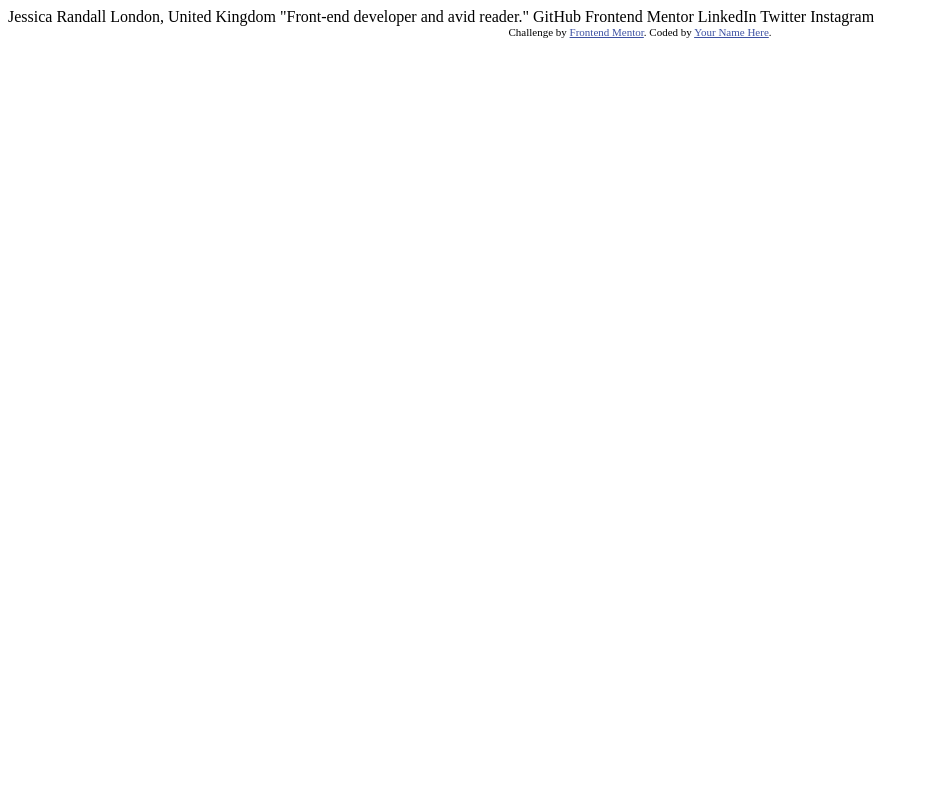
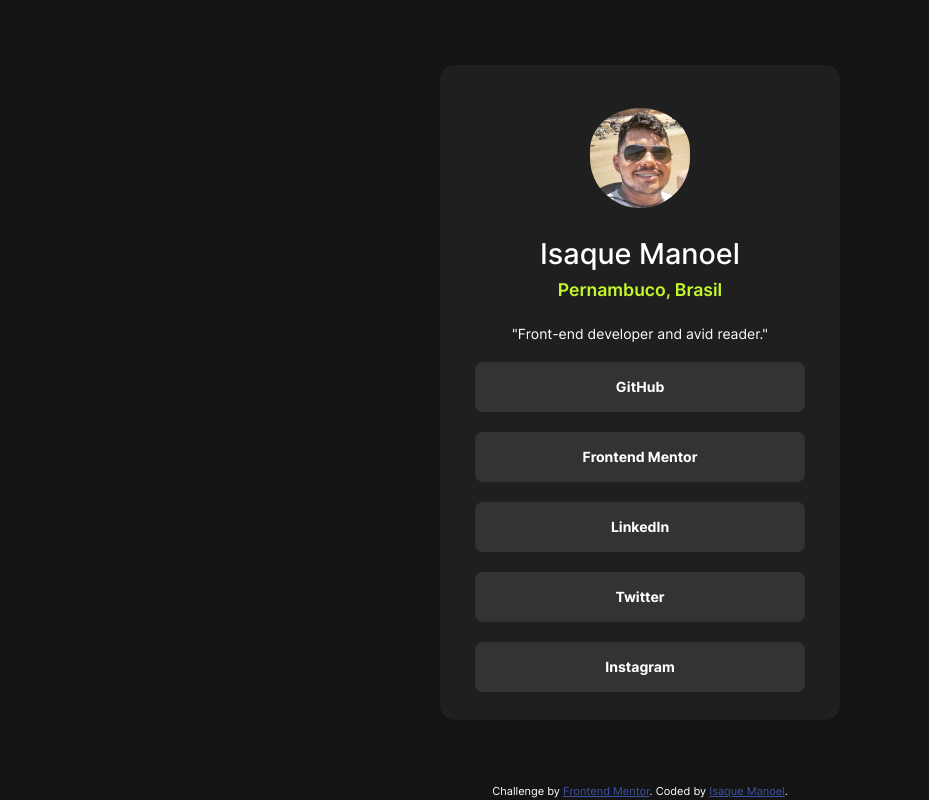
Before and after one commit to Isaque-Manoel/Desafio-2, a plain HTML site: page index.html in a window 1280 px wide. Shown: the whole page, without its empty margins (0-929 px from the left). Drawn offline with Linux system fonts and the light colour scheme; a web font is replaced by a local one.

Commit message:
desafio 2

```diff
--- a/index.html
+++ b/index.html
@@ -2,33 +2,37 @@
 <html lang="en">
 <head>
   <meta charset="UTF-8">
-  <meta name="viewport" content="width=device-width, initial-scale=1.0"> <!-- displays site properly based on user's device -->
+  <meta name="viewport" content="width=device-width, initial-scale=1.0">
 
   <link rel="icon" type="image/png" sizes="32x32" href="./assets/images/favicon-32x32.png">
+  <link rel="stylesheet" href="style.css">
 
   <title>Frontend Mentor | Social links profile</title>
+</head>
 
-  <!-- Feel free to remove these styles or customise in your own stylesheet 👍 -->
-  <style>
-    .attribution { font-size: 11px; text-align: center; }
-    .attribution a { color: hsl(228, 45%, 44%); }
-  </style>
-</head>
 <body>
 
-  Jessica Randall
-  London, United Kingdom
-  "Front-end developer and avid reader."
+<main>
+    <div class="conteudo">
+      <img src="assets/images/eu.jpeg" alt="eu">
+      <h1>Isaque Manoel</h1>
+      <h2>Pernambuco, Brasil</h2>
+      <br>
+      <p>"Front-end developer and avid reader."</p>
+      <br>
+      <buttom><a href="https://github.com/Isaque-Manoel" target="_blank" rel="external">GitHub</a></buttom> <br>
+      <buttom><a href="https://www.frontendmentor.io/profile/Isaque-Manoel" target="_blank" rel="external">Frontend Mentor</a></buttom> <br>
+      <buttom><a href="https://www.linkedin.com/in/isaque-manoel-1679961a6/" target="_blank" rel="external">LinkedIn</a></buttom> <br>
+      <buttom><a href="#" target="_blank" rel="external">Twitter</a></buttom><br>
+      <buttom><a href="https://www.instagram.com/isaque_manoel/" target="_blank" rel="external">Instagram</a></buttom>
+    </div>
+</main>
 
-  GitHub
-  Frontend Mentor
-  LinkedIn
-  Twitter
-  Instagram
-
-  <div class="attribution">
-    Challenge by <a href="https://www.frontendmentor.io?ref=challenge" target="_blank">Frontend Mentor</a>.
-    Coded by <a href="#">Your Name Here</a>.
+  <footer>
+    <div class="attribution">
+      Challenge by <a href="https://www.frontendmentor.io?ref=challenge" target="_blank">Frontend Mentor</a>.
+      Coded by <a href="https://www.frontendmentor.io/profile/Isaque-Manoel">Isaque Manoel</a>.
+  </footer>
   </div>
 </body>
 </html>
--- /dev/null
+++ b/style.css
@@ -0,0 +1,110 @@
+@charset "UTF-8";
+
+@import url('https://fonts.google.com/specimen/Inter');
+
+@font-face {
+    font-family: 'specimen';
+    src: url('assets/fonts/Inter-VariableFont_slnt\,wght.ttf');
+    font-weight: 400, 600, 700;
+}
+
+* {
+    margin: 0px;
+    padding: 0px;
+}
+
+:root {
+    --green: hsl(75, 94%, 57%);
+    --white: hsl(0, 0%, 100%);
+    --grey: hsl(0, 0%, 20%);
+    --darkgrey: hsl(0, 0%, 12%);
+    --offblack: hsl(0, 0%, 8%);
+}
+
+.attribution {
+    color: var(--white);
+    font-size: 11px; text-align: center;
+}
+.attribution a {
+    color: hsl(228, 45%, 44%);
+}
+
+body {
+    font-family: 'specimen';
+    min-width: 375px;
+    background-color: var(--offblack);
+}
+main {
+    text-align: center;
+    display: flex;
+    flex-direction: column;
+    justify-content: center;
+    align-items: center;
+    height: 98vh;
+}
+
+.conteudo {
+    text-align: center;
+    display: flex;
+    flex-direction: column;
+    align-items: center;
+    background-color: var(--darkgrey);
+    border: 1px solid --offblack;
+    border-radius: 15px;
+    width: 400px;
+    height: 620px;
+    padding-top: 35px;
+}
+
+.conteudo img {
+    border-radius: 50px;
+    padding-top: 2%;
+
+}
+
+.conteudo h1 {
+    font-weight: 500;
+    color: var(--white);
+    padding-top: 7%;
+    padding-bottom: 2%;
+    font-size: 1.8em;
+}
+
+.conteudo h2 {
+    font-weight: 600;
+    color: var(--green);
+    font-size: 1.1em;
+}
+
+.conteudo p {
+    color: var(--white);
+    font-size: 14px;
+    padding-top: 5px;
+}
+
+.conteudo buttom {
+    background-color: var(--grey);
+    width: 330px;
+    height: 50px;
+    border: 1px solid --offblack;
+    border-radius: 8px;
+    display: flex;
+    justify-content: center;
+    align-items: center;
+
+}
+
+.conteudo a {
+    font-size: 14px;
+    text-decoration: none;
+    color: var(--white);
+    font-weight: 700;
+}
+
+.conteudo buttom:hover a {
+    color: var(--darkgrey);
+}
+
+.conteudo buttom:hover {
+    background-color: var(--green);
+}
```
Also changed, not shown: assets/images/eu.jpeg (added), screensht.jpg (added), 1 other file.
